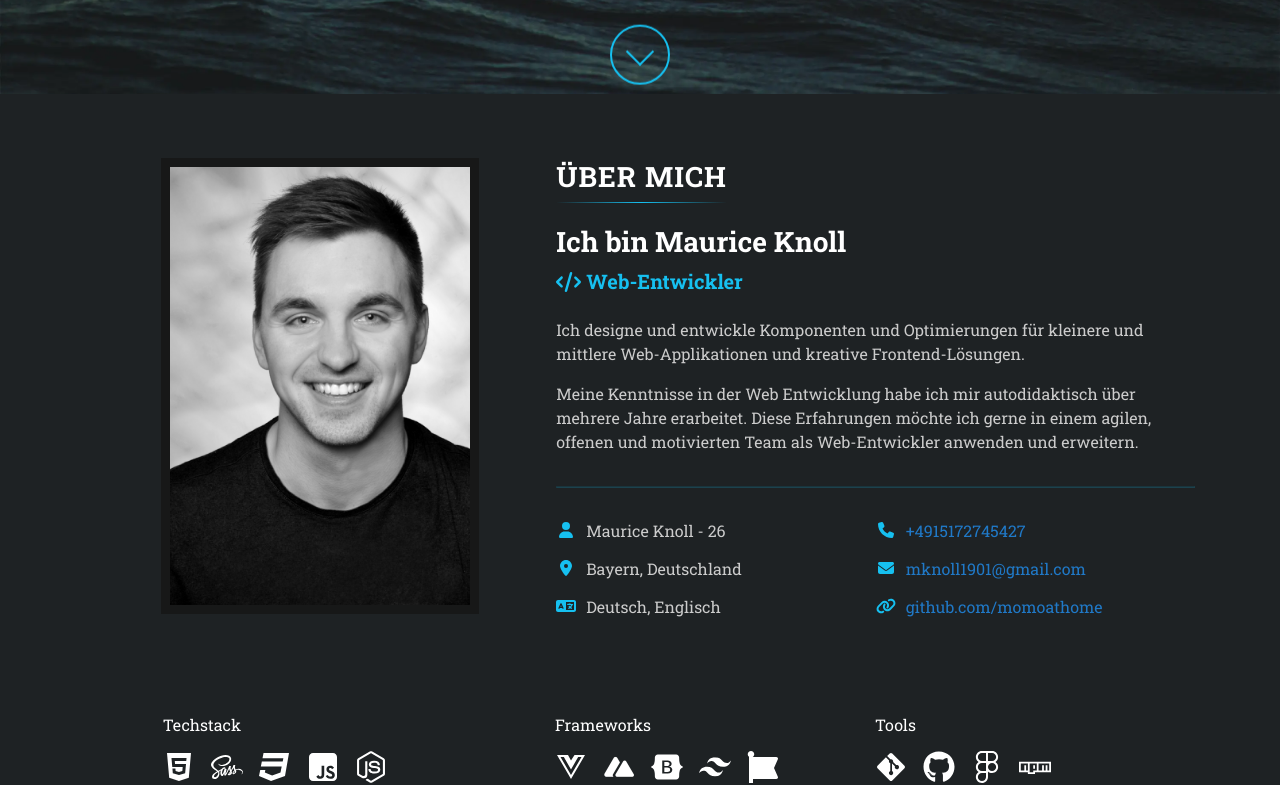
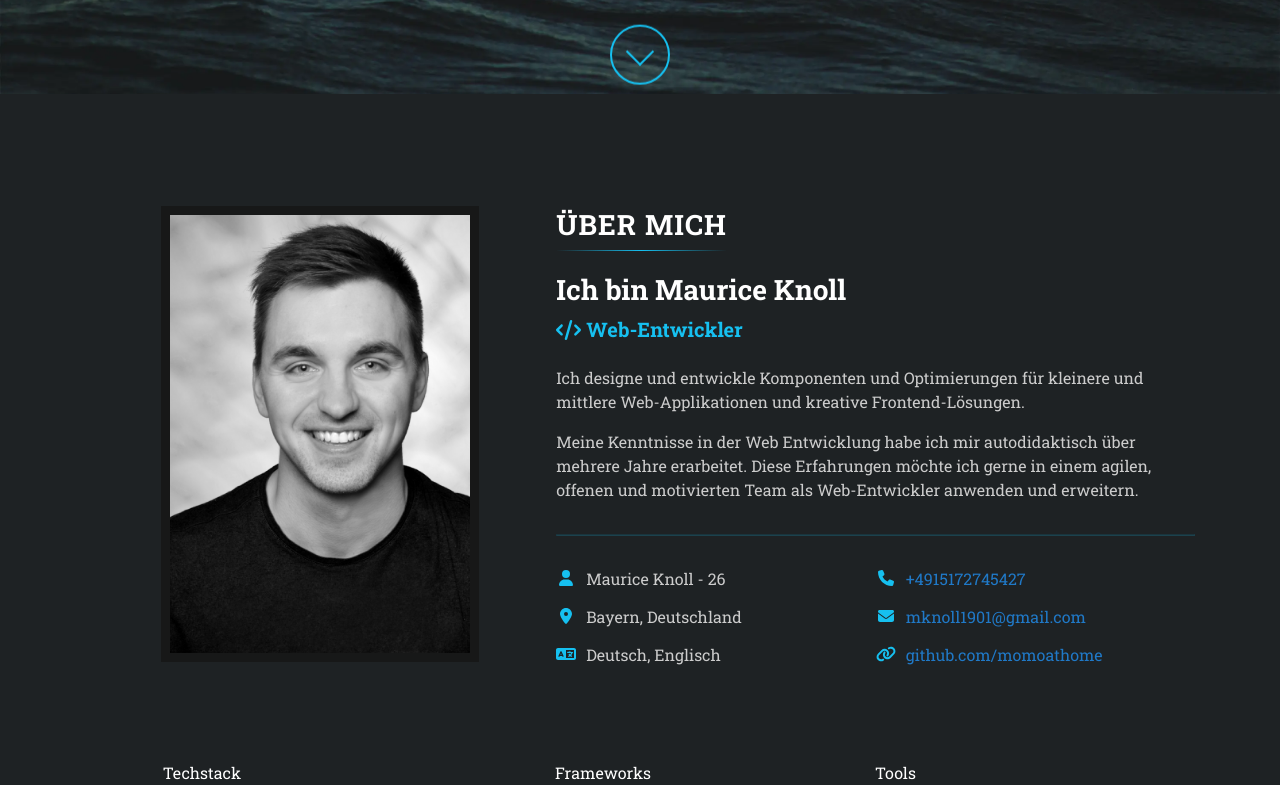
Before and after one commit to momoathome/Portfolio, a Nuxt app: page / in a window 1280 px wide. Shown: the part 706-1491 px from the top of the page. Built offline with nearby package versions, Linux system fonts and the light colour scheme.

Commit message:
[fix] fix the fixxes

```diff
--- a/app.vue
+++ b/app.vue
@@ -169,6 +169,14 @@ p {
   border: 0px none $color_main;
 }
 
+@media (min-width: 1024px) {
+  .section {
+    &:nth-child(2) {
+      padding-top: 7rem;
+    }
+  }
+}
+
 @media (min-width: 1200px) {
   .container {
     width: 1140px;
```
